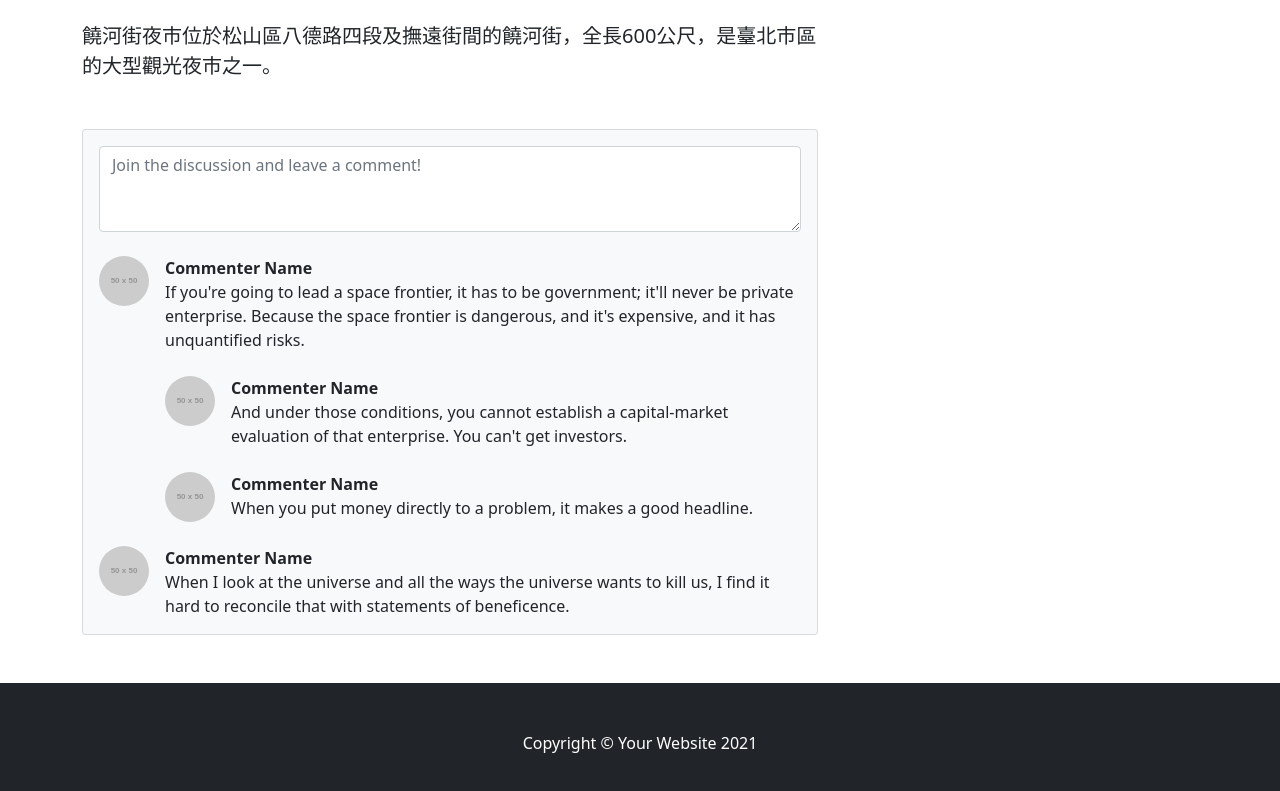
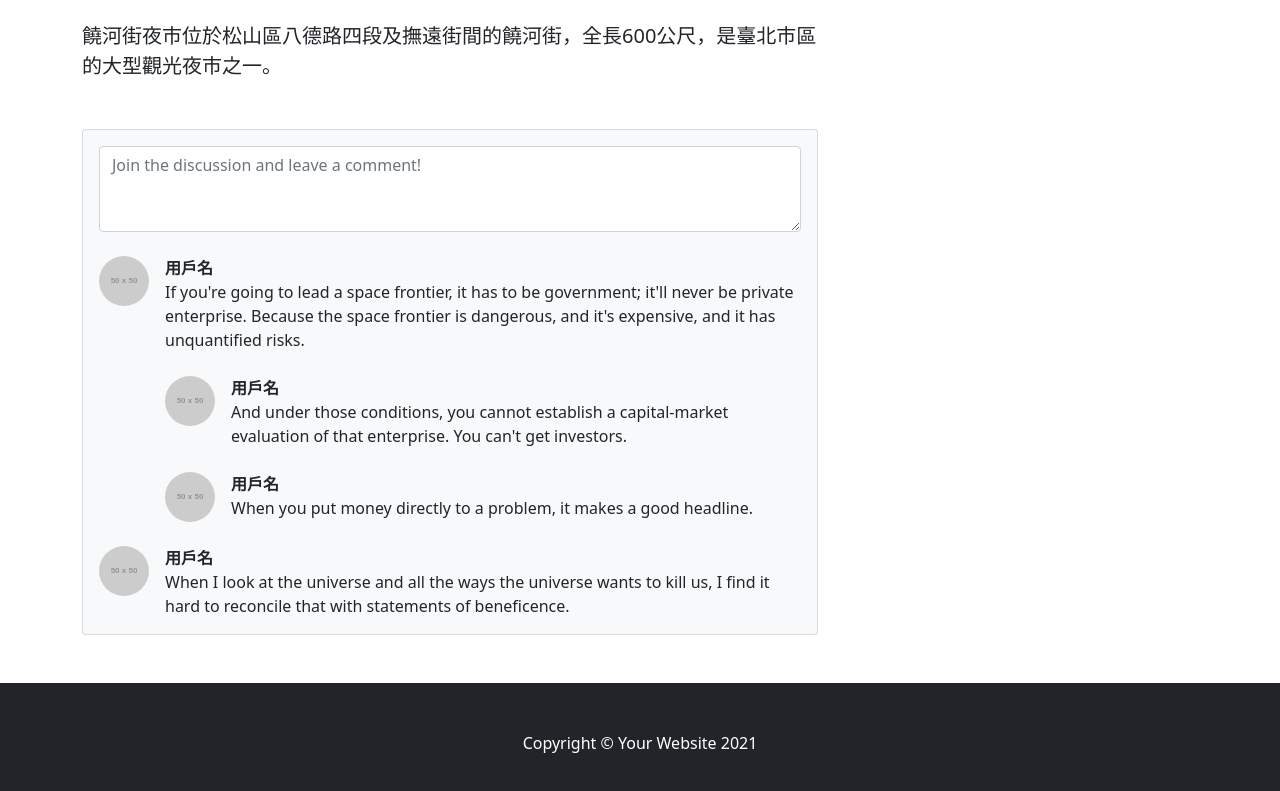
Before and after one commit to kuopoting/k28, a plain HTML site: page index.html in a window 1280 px wide. Shown: the part 969-1760 px from the top of the page. Drawn offline with nearby package versions, Linux system fonts and the light colour scheme; placeholder pictures from the web are drawn by us.

Commit message:
Update index.html

```diff
--- a/index.html
+++ b/index.html
@@ -71,13 +71,13 @@
                                     <!-- Parent comment-->
                                     <div class="flex-shrink-0"><img class="rounded-circle" src="https://dummyimage.com/50x50/ced4da/6c757d.jpg" alt="..." /></div>
                                     <div class="ms-3">
-                                        <div class="fw-bold">Commenter Name</div>
+                                        <div class="fw-bold">用戶名</div>
                                         If you're going to lead a space frontier, it has to be government; it'll never be private enterprise. Because the space frontier is dangerous, and it's expensive, and it has unquantified risks.
                                         <!-- Child comment 1-->
                                         <div class="d-flex mt-4">
                                             <div class="flex-shrink-0"><img class="rounded-circle" src="https://dummyimage.com/50x50/ced4da/6c757d.jpg" alt="..." /></div>
                                             <div class="ms-3">
-                                                <div class="fw-bold">Commenter Name</div>
+                                                <div class="fw-bold">用戶名</div>
                                                 And under those conditions, you cannot establish a capital-market evaluation of that enterprise. You can't get investors.
                                             </div>
                                         </div>
@@ -85,7 +85,7 @@
                                         <div class="d-flex mt-4">
                                             <div class="flex-shrink-0"><img class="rounded-circle" src="https://dummyimage.com/50x50/ced4da/6c757d.jpg" alt="..." /></div>
                                             <div class="ms-3">
-                                                <div class="fw-bold">Commenter Name</div>
+                                                <div class="fw-bold">用戶名</div>
                                                 When you put money directly to a problem, it makes a good headline.
                                             </div>
                                         </div>
@@ -95,7 +95,7 @@
                                 <div class="d-flex">
                                     <div class="flex-shrink-0"><img class="rounded-circle" src="https://dummyimage.com/50x50/ced4da/6c757d.jpg" alt="..." /></div>
                                     <div class="ms-3">
-                                        <div class="fw-bold">Commenter Name</div>
+                                        <div class="fw-bold">用戶名</div>
                                         When I look at the universe and all the ways the universe wants to kill us, I find it hard to reconcile that with statements of beneficence.
                                     </div>
                                 </div>
```
